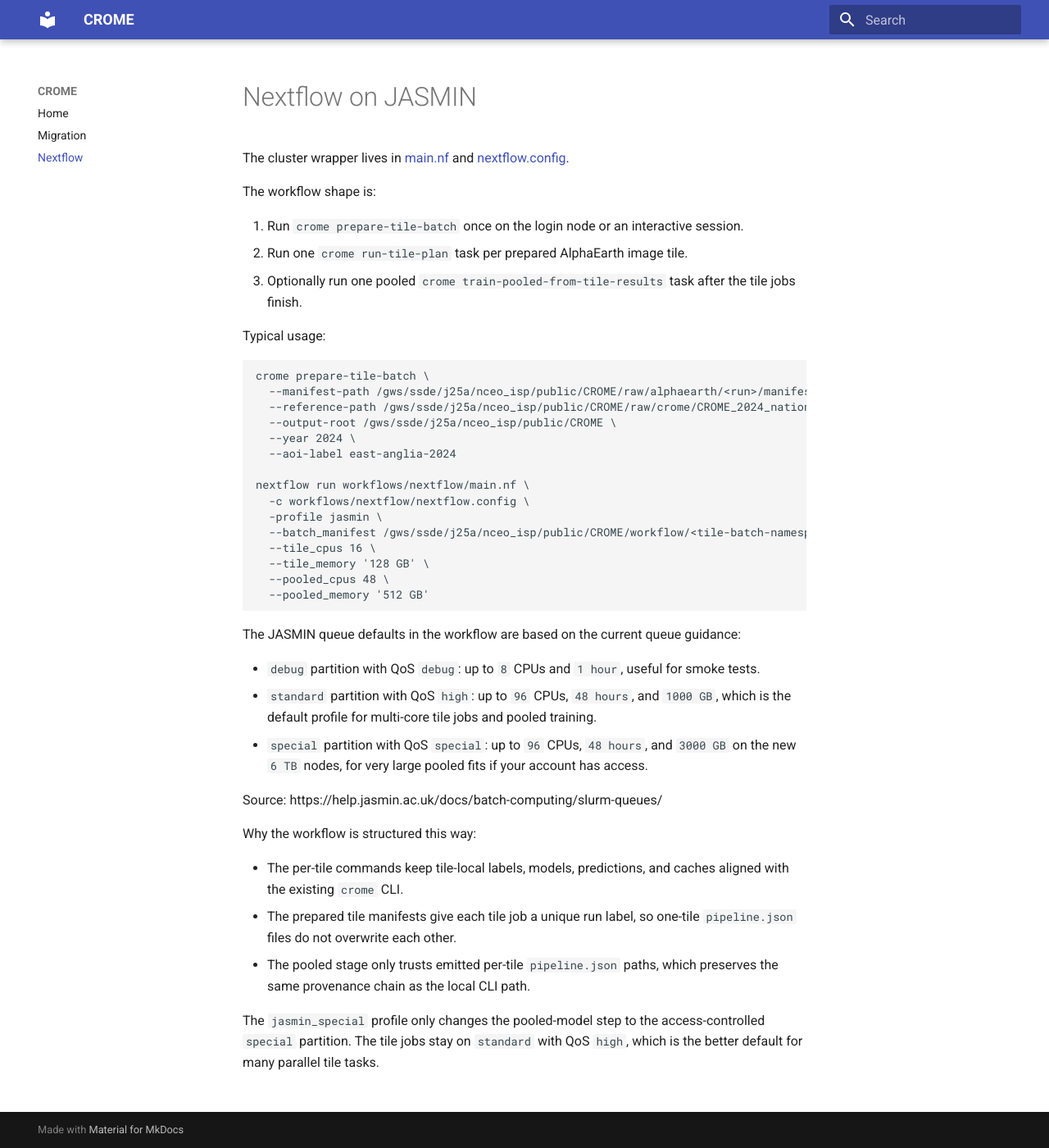
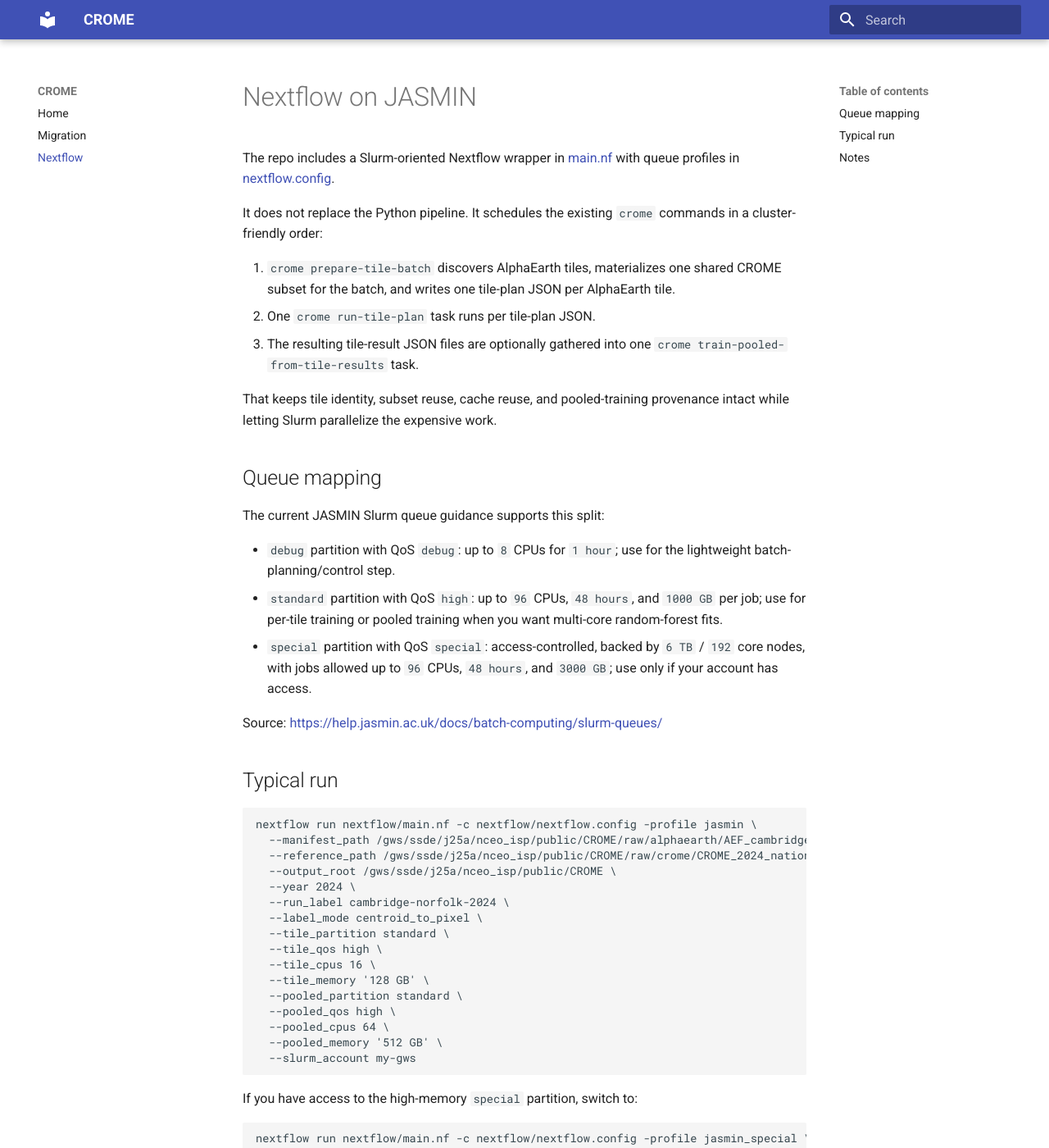
Before and after one commit to MarcYin/CROME, an MkDocs documentation site: the page built from docs/nextflow.md, in a window 1280 px wide and 1400 px high. Shown: the whole window at 82% size. Built offline with MkDocs 1.6.1 and Material for MkDocs 9.7.7, drawn with Linux system fonts in a browser that asks for light colours; some of the changed text lies outside the part shown.

Commit message:
Add Nextflow orchestration for JASMIN tile runs

````diff
--- a/docs/nextflow.md
+++ b/docs/nextflow.md
@@ -1,45 +1,63 @@
 # Nextflow on JASMIN
 
-The cluster wrapper lives in [main.nf](/home/users/marcyin/UK_crop_map/workflows/nextflow/main.nf) and [nextflow.config](/home/users/marcyin/UK_crop_map/workflows/nextflow/nextflow.config).
+The repo includes a Slurm-oriented Nextflow wrapper in [main.nf](/home/users/marcyin/UK_crop_map/nextflow/main.nf) with queue profiles in [nextflow.config](/home/users/marcyin/UK_crop_map/nextflow/nextflow.config).
 
-The workflow shape is:
+It does not replace the Python pipeline. It schedules the existing `crome` commands in a cluster-friendly order:
 
-1. Run `crome prepare-tile-batch` once on the login node or an interactive session.
-2. Run one `crome run-tile-plan` task per prepared AlphaEarth image tile.
-3. Optionally run one pooled `crome train-pooled-from-tile-results` task after the tile jobs finish.
+1. `crome prepare-tile-batch` discovers AlphaEarth tiles, materializes one shared CROME subset for the batch, and writes one tile-plan JSON per AlphaEarth tile.
+2. One `crome run-tile-plan` task runs per tile-plan JSON.
+3. The resulting tile-result JSON files are optionally gathered into one `crome train-pooled-from-tile-results` task.
 
-Typical usage:
+That keeps tile identity, subset reuse, cache reuse, and pooled-training provenance intact while letting Slurm parallelize the expensive work.
+
+## Queue mapping
+
+The current JASMIN Slurm queue guidance supports this split:
+
+- `debug` partition with QoS `debug`: up to `8` CPUs for `1 hour`; use for the lightweight batch-planning/control step.
+- `standard` partition with QoS `high`: up to `96` CPUs, `48 hours`, and `1000 GB` per job; use for per-tile training or pooled training when you want multi-core random-forest fits.
+- `special` partition with QoS `special`: access-controlled, backed by `6 TB` / `192` core nodes, with jobs allowed up to `96` CPUs, `48 hours`, and `3000 GB`; use only if your account has access.
+
+Source: <https://help.jasmin.ac.uk/docs/batch-computing/slurm-queues/>
+
+## Typical run
 
 ```bash
-crome prepare-tile-batch \
-  --manifest-path /gws/ssde/j25a/nceo_isp/public/CROME/raw/alphaearth/<run>/manifests/run.json \
-  --reference-path /gws/ssde/j25a/nceo_isp/public/CROME/raw/crome/CROME_2024_national/extracted/Crop_Map_of_England_CROME_2024.gpkg \
-  --output-root /gws/ssde/j25a/nceo_isp/public/CROME \
+nextflow run nextflow/main.nf -c nextflow/nextflow.config -profile jasmin \
+  --manifest_path /gws/ssde/j25a/nceo_isp/public/CROME/raw/alphaearth/AEF_cambridge-fringe-smoke_annual_embedding_2024/manifests/run-20260330T213729Z.json \
+  --reference_path /gws/ssde/j25a/nceo_isp/public/CROME/raw/crome/CROME_2024_national/extracted/Crop_Map_of_England_CROME_2024.gpkg \
+  --output_root /gws/ssde/j25a/nceo_isp/public/CROME \
   --year 2024 \
-  --aoi-label east-anglia-2024
-
-nextflow run workflows/nextflow/main.nf \
-  -c workflows/nextflow/nextflow.config \
-  -profile jasmin \
-  --batch_manifest /gws/ssde/j25a/nceo_isp/public/CROME/workflow/<tile-batch-namespace>/BATCH_east-anglia-2024_2024/batch_manifest.json \
+  --run_label cambridge-norfolk-2024 \
+  --label_mode centroid_to_pixel \
+  --tile_partition standard \
+  --tile_qos high \
   --tile_cpus 16 \
   --tile_memory '128 GB' \
-  --pooled_cpus 48 \
-  --pooled_memory '512 GB'
+  --pooled_partition standard \
+  --pooled_qos high \
+  --pooled_cpus 64 \
+  --pooled_memory '512 GB' \
+  --slurm_account my-gws
 ```
 
-The JASMIN queue defaults in the workflow are based on the current queue guidance:
+If you have access to the high-memory `special` partition, switch to:
 
-- `debug` partition with QoS `debug`: up to `8` CPUs and `1 hour`, useful for smoke tests.
-- `standard` partition with QoS `high`: up to `96` CPUs, `48 hours`, and `1000 GB`, which is the default profile for multi-core tile jobs and pooled training.
-- `special` partition with QoS `special`: up to `96` CPUs, `48 hours`, and `3000 GB` on the new `6 TB` nodes, for very large pooled fits if your account has access.
+```bash
+nextflow run nextflow/main.nf -c nextflow/nextflow.config -profile jasmin_special \
+  --manifest_path /path/to/run.json \
+  --reference_path /path/to/Crop_Map_of_England_CROME_2024.gpkg \
+  --output_root /gws/ssde/j25a/nceo_isp/public/CROME \
+  --year 2024 \
+  --run_label pooled-special \
+  --slurm_account my-gws
+```
 
-Source: https://help.jasmin.ac.uk/docs/batch-computing/slurm-queues/
+## Notes
 
-Why the workflow is structured this way:
-
-- The per-tile commands keep tile-local labels, models, predictions, and caches aligned with the existing `crome` CLI.
-- The prepared tile manifests give each tile job a unique run label, so one-tile `pipeline.json` files do not overwrite each other.
-- The pooled stage only trusts emitted per-tile `pipeline.json` paths, which preserves the same provenance chain as the local CLI path.
-
-The `jasmin_special` profile only changes the pooled-model step to the access-controlled `special` partition. The tile jobs stay on `standard` with QoS `high`, which is the better default for many parallel tile tasks.
+- Use `--manifest_path` when you want the workflow to preserve the original `edown` source-image identity for each AlphaEarth tile.
+- Use `--feature_input` when you already have a directory tree of AlphaEarth GeoTIFFs and do not need manifest metadata.
+- The Nextflow wrapper reads rasters in place from the shared filesystem; it does not stage the full AlphaEarth GeoTIFFs into each task directory.
+- Each tile plan points at the same prepared CROME subset for the batch, so the expensive reference clipping work happens once.
+- Per-tile labels, models, predictions, and sample caches still come from the existing Python code, so pooled training remains compatible with `crome train-pooled-model`.
+- Nextflow itself is not bundled with the Python package. Load or install it in your JASMIN software environment before running the workflow.
````
Also changed, not shown: README.md (+37 -5 lines), docs/index.md (+22 -0 lines), 6 other files.
